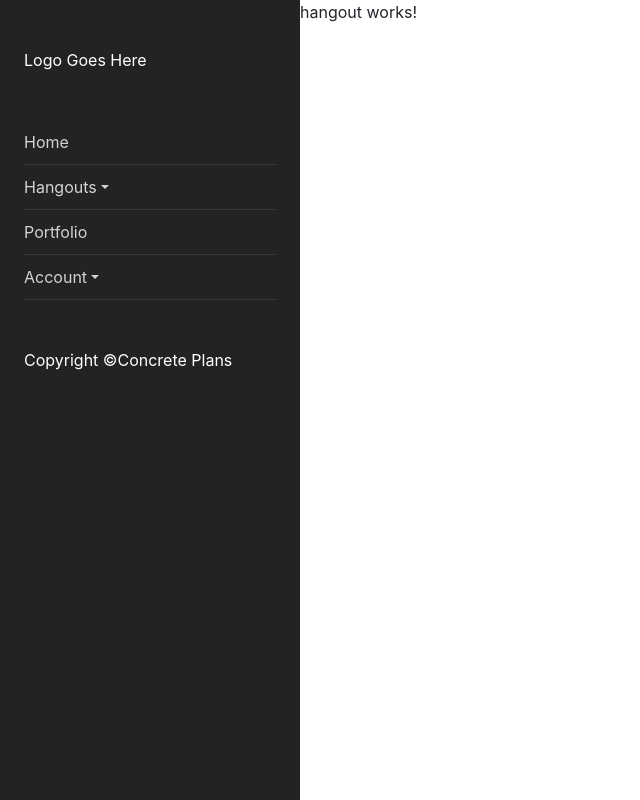
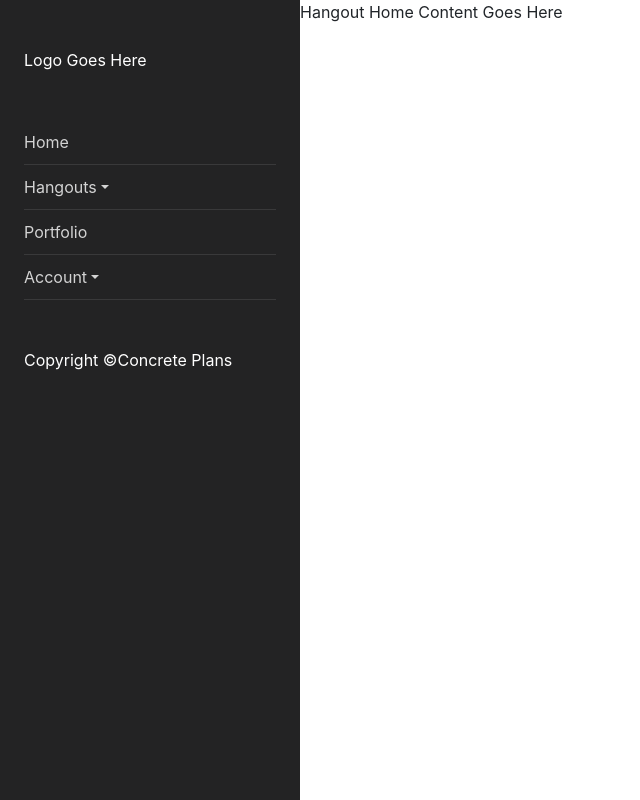
Before and after one commit to brandondunc94/concrete-plans-frontend, an Angular app: page /hangout/home in a window 1280 px wide. Shown: the whole page, without its empty margins (0-640 px from the left). Built offline with nearby package versions, Linux system fonts and the light colour scheme.

Commit message:
hide navbar based on visible boolean

```diff
--- a/src/app/hangout/create-hangout/create-hangout.component.html
+++ b/src/app/hangout/create-hangout/create-hangout.component.html
@@ -1 +1 @@
-<p>create-hangout works!</p>
+<p>create-hangout content goes here</p>
--- a/src/app/hangout/hangout.component.html
+++ b/src/app/hangout/hangout.component.html
@@ -1 +1 @@
-<p>hangout works!</p>
+<p>Hangout Home Content Goes Here</p>
--- a/src/app/shared/navbar/navbar.component.html
+++ b/src/app/shared/navbar/navbar.component.html
@@ -1,4 +1,5 @@
-<!--<nav *ngIf="visible" class="navbar navbar-dark navbar-expand-lg navbar-custom">
+<!-- TOP NAVBAR - LEAVING THIS HERE IN CASE WE WANT IT
+    <nav *ngIf="visible" class="navbar navbar-dark navbar-expand-lg navbar-custom">
     APP LOGO GOES HERE
         <a class="navbar-brand" href="/dashboard/">
         <img class="rounded img-fluid" src="" width="50" height="auto">
@@ -35,7 +36,7 @@
         </ul>
     </div>
 </nav>-->
-<nav id="sidebar">
+<nav *ngIf="visible" id="sidebar">
     <div class="p-4 pt-5">
         <a href=''>Logo Goes Here</a>
         <ul class="list-unstyled components mb-5 mt-5">
```
